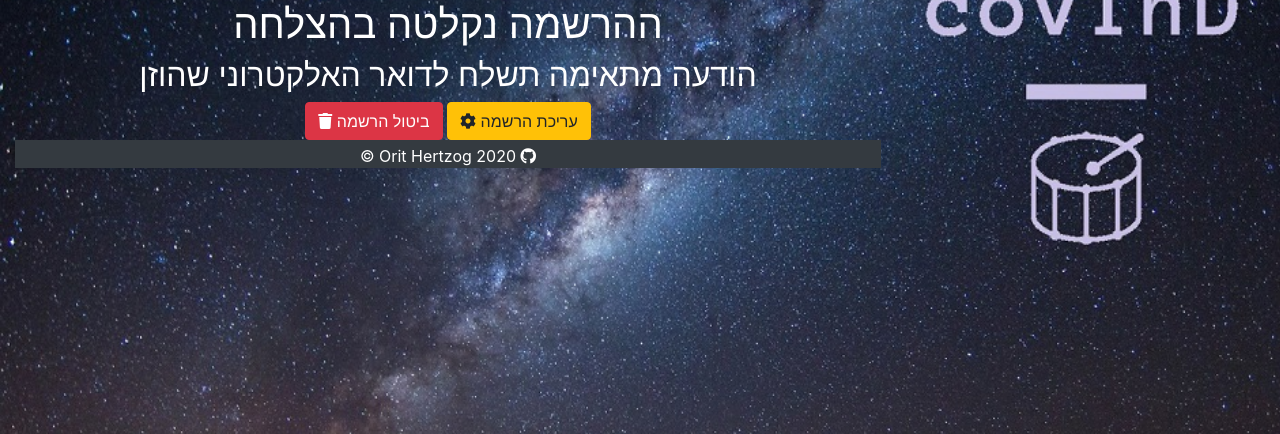
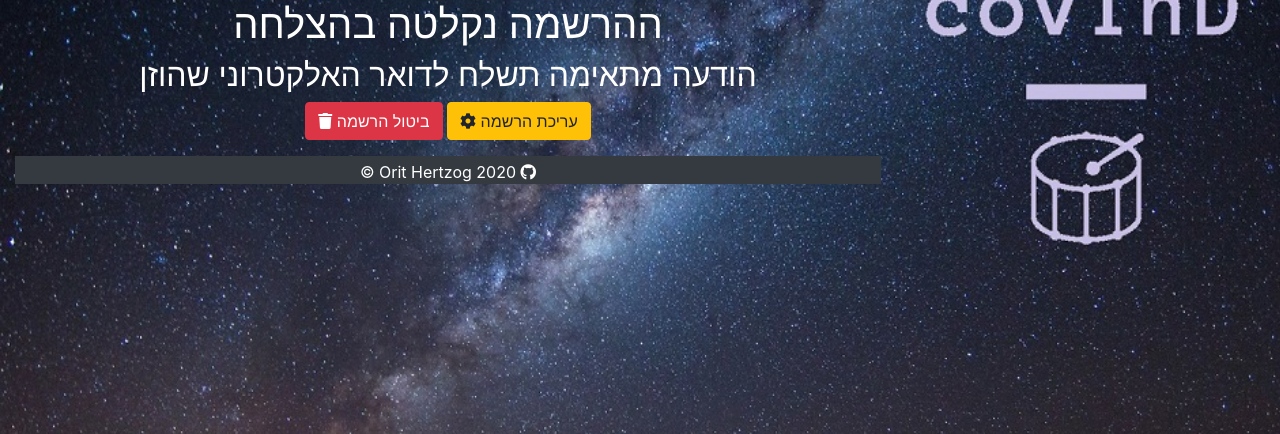
Before and after one commit to orityhertzog/covInd, a Flask app: template templates/user/confirm_registration.html in a window 1280 px wide. Shown: the part 64-498 px from the top of the page. Run offline with Flask 2, Linux system fonts and the light colour scheme; the template is opened without the code that fills it, so the values that code supplies are empty; some libraries are stand-ins or nearby versions.

Commit message:
some style changes

```diff
--- a/templates/user/confirm_registration.html
+++ b/templates/user/confirm_registration.html
@@ -1,6 +1,6 @@
 {% extends 'home.html' %}
 {% block content %}
-<div class="content">
+<div class="content mb-3">
     <header>
         <h1>{{name}}</h1>
         <h1>ההרשמה נקלטה בהצלחה</h1>
--- a/templates/user/unsuccessful_register.html
+++ b/templates/user/unsuccessful_register.html
@@ -1,6 +1,6 @@
 {% extends 'home.html' %}
 {% block content %}
-<div class="content">
+<div class="content mb-3">
     <header><h1>{{ message }}</h1></header>
     <center><a class="btn btn-primary" href="{{url_for(url, email_=' ')}}"> חזור </a></center>
 </div>
```
